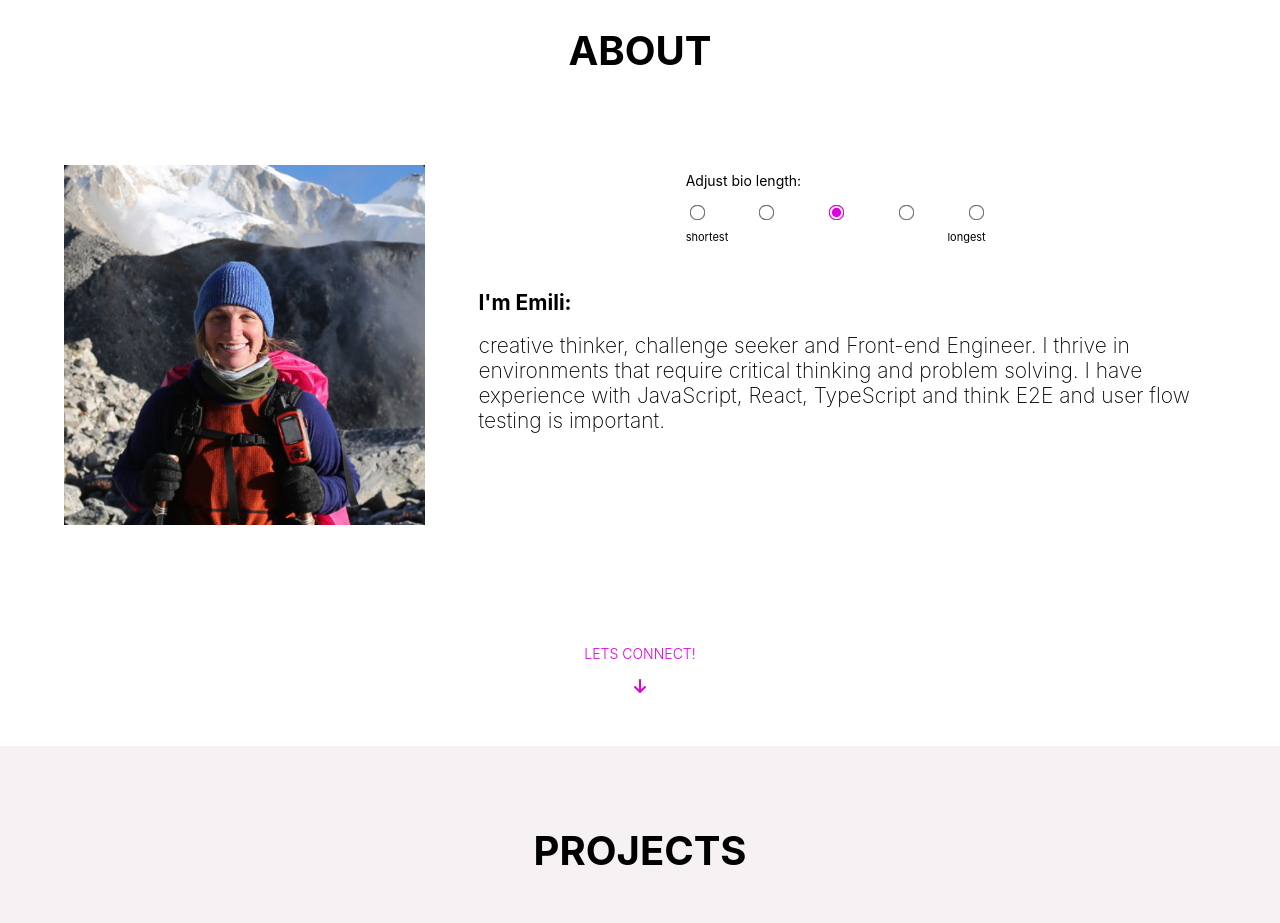
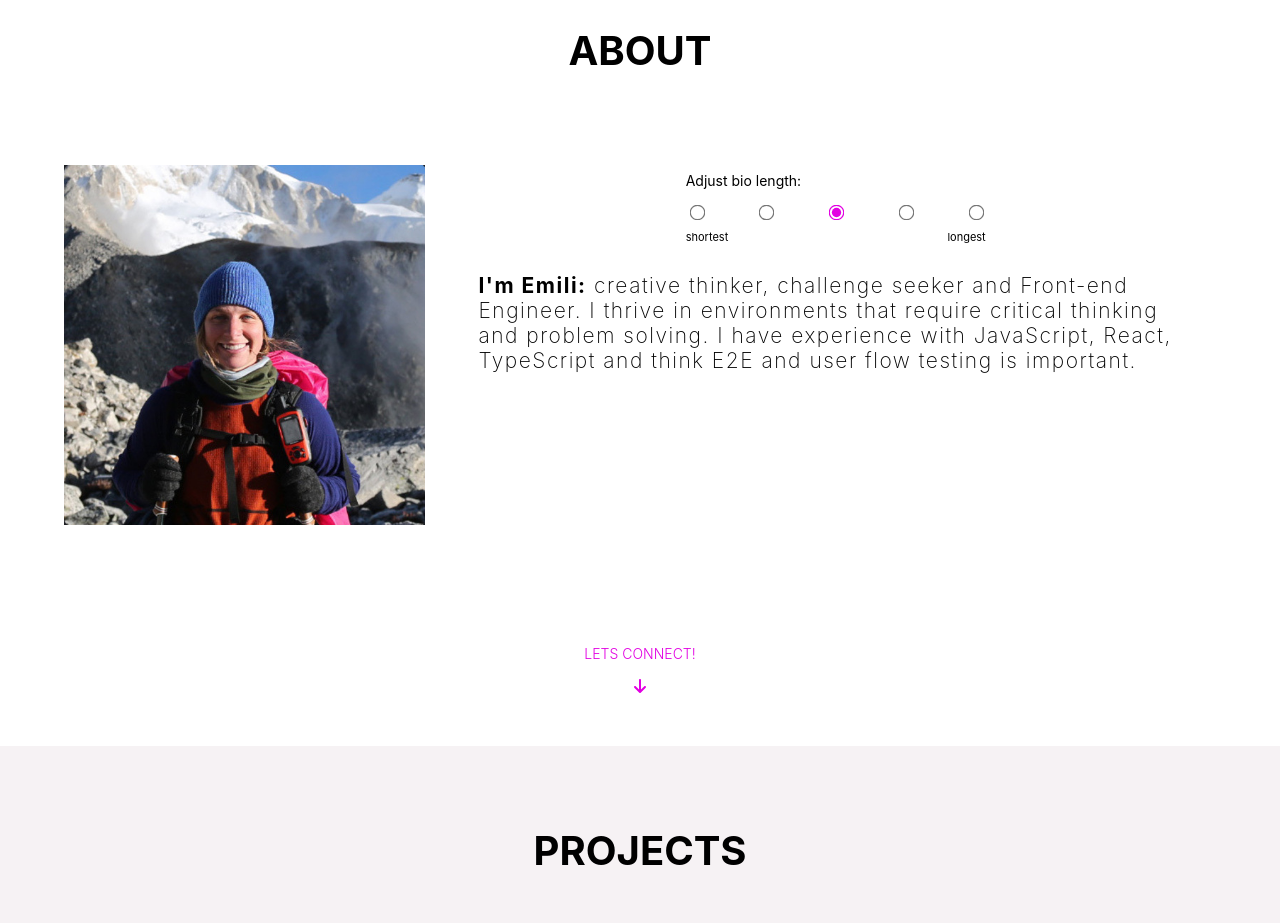
Before and after one commit to Ekaiman/Portfolio, a React (Create React App) app: page / in a window 1280 px wide. Shown: the part 900-1823 px from the top of the page. Built offline with nearby package versions, Linux system fonts and the light colour scheme; no server answers; grey boxes are pictures that could not be loaded.

Commit message:
Fix about inline styling

```diff
--- a/src/Components/About/About.css
+++ b/src/Components/About/About.css
@@ -30,7 +30,6 @@
   text-decoration: none;
   color: #e200e2;
   font-weight: 300;
-
 }
 
 .about-image {
@@ -54,6 +53,7 @@
   display: flex;
   flex-direction: column;
   align-items: center;
+
 }
 
 .radio-buttons {
@@ -95,6 +95,8 @@
 .intro {
   display: inline;
   font-size: 21px;
+  letter-spacing: 1.5px;
+  line-height: 25px;
 }
 
 .arrow-container{
@@ -127,12 +129,9 @@
   }
 
   .about-items {
-    width: 80%;
-    display: flex;
-    flex-direction: column;
-    justify-content: space-between;
     padding: 2%;
   }
+
   .about-image {
     margin-top: 30px;
     margin-right: 30px;
```
